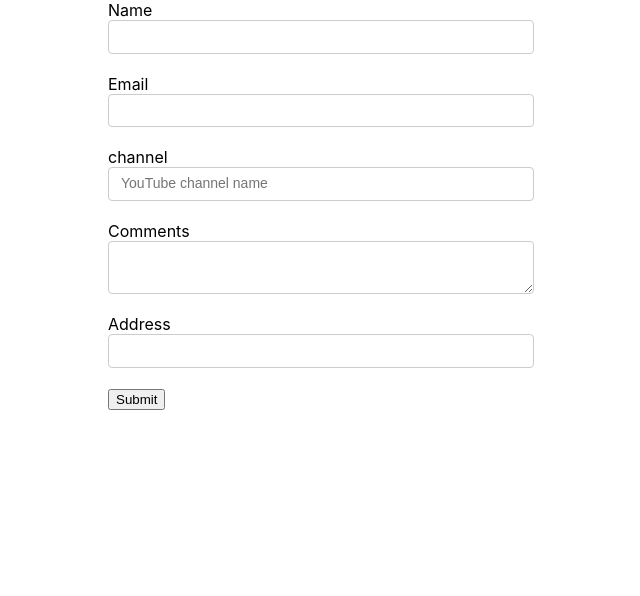
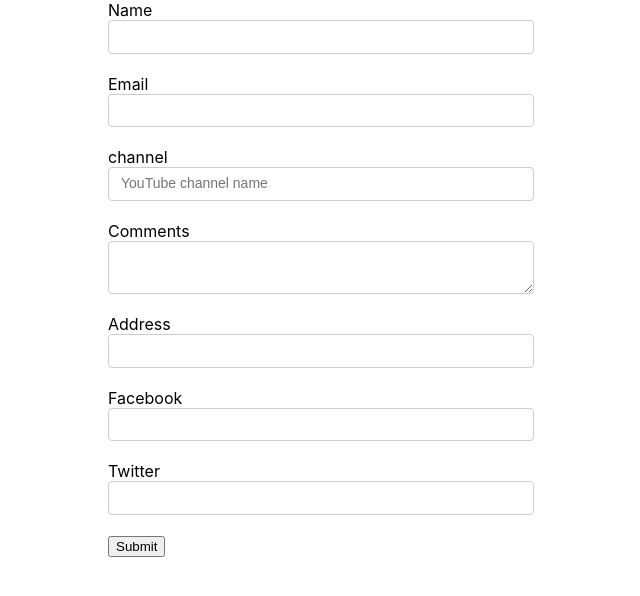
Before and after one commit to kiran226/formik, a React (Create React App) app: page / in a window 1280 px wide. Shown: the top 596 px of the page, without its empty margins (319-959 px from the left). Built offline with nearby package versions, Linux system fonts and the light colour scheme.

Commit message:
nested objects

```diff
--- a/src/components/YouTubeForm.js
+++ b/src/components/YouTubeForm.js
@@ -8,7 +8,11 @@
     email:'',
     channel:'',
     comments:'',
-    address :''
+    address :'',
+    social :{
+        facebook :'',
+        twitter :''
+    }
 };
 // const validate= values =>{
 //     let errors={};
@@ -84,6 +88,16 @@
                 }
             </Field>
         </div>
+        <div className="form-control">
+            <label htmlFor="facebook">Facebook</label>
+            <Field type="text" id="facebook" name="social.facebook"/>
+        </div>
+        <div className="form-control">
+            <label htmlFor="twitter">Twitter</label>
+            <Field type="text" id="twitter" name="social.twitter"/>
+        </div>
+
+
         <button type="submit">Submit</button>
         </Form>
         </Formik>
```
